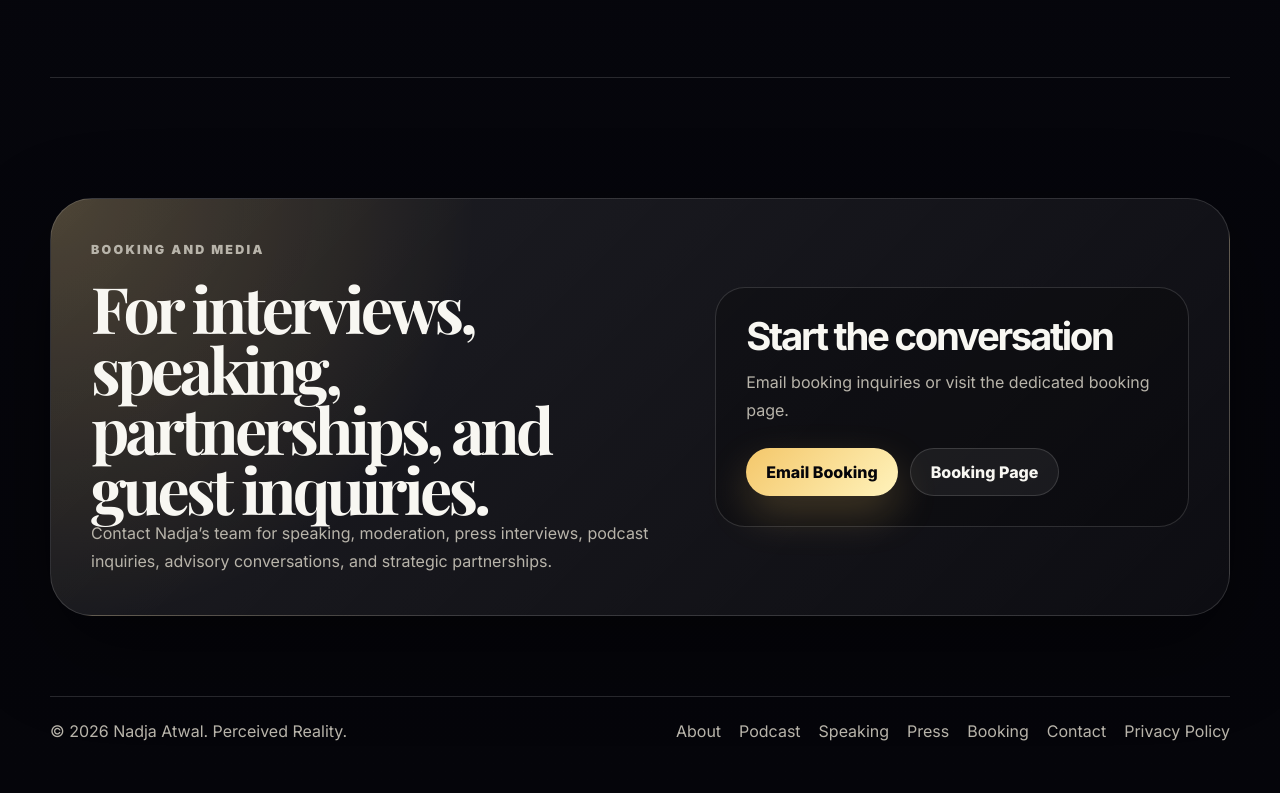
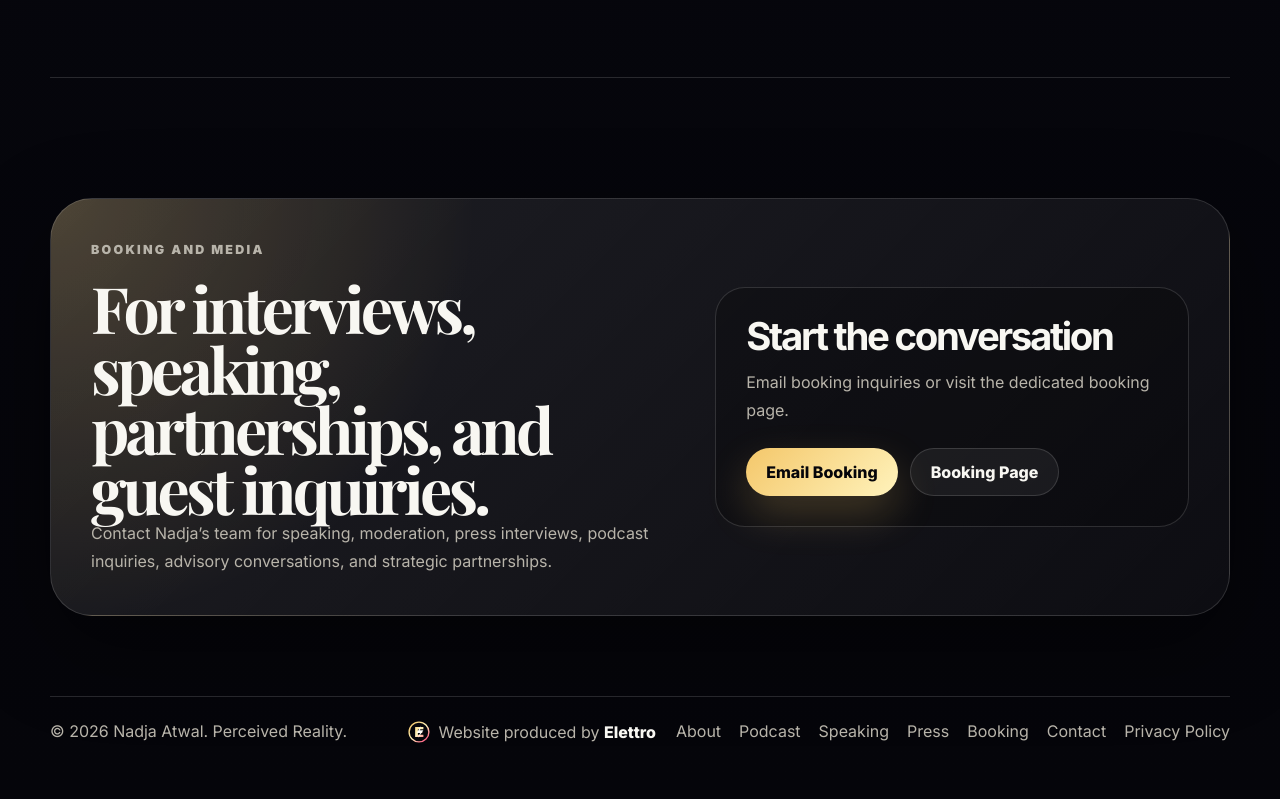
Before and after one commit to elettro/nadjaatwal, a plain HTML site: page index.html in a window 1280 px wide. Shown: the part 7589-8388 px from the top of the page. Drawn offline with nearby package versions, Linux system fonts and the light colour scheme.

Commit message:
Add Elettro footer credit

```diff
--- a/css/style.css
+++ b/css/style.css
@@ -779,6 +779,29 @@ h1 span {
   gap: 18px;
 }
 
+.production-credit {
+  margin-left: auto;
+}
+
+.production-credit a {
+  display: inline-flex;
+  align-items: center;
+  gap: 8px;
+  color: var(--muted);
+  transition: color 0.25s ease;
+}
+
+.production-credit img {
+  width: 22px;
+  height: 22px;
+  flex: 0 0 22px;
+}
+
+.production-credit strong {
+  color: var(--text);
+  font-weight: 800;
+}
+
 .footer a:hover {
   color: var(--text);
 }
@@ -924,6 +947,10 @@ h1 span {
 
   .footer {
     flex-direction: column;
+  }
+
+  .production-credit {
+    margin-left: 0;
   }
 
   .footer div {
--- a/index.html
+++ b/index.html
@@ -260,6 +260,12 @@
     </main>
     <footer class="footer">
       <p>© 2026 Nadja Atwal. Perceived Reality.</p>
+      <p class="production-credit">
+        <a href="https://elettro.com" target="_blank" rel="noopener" aria-label="Website produced by Elettro (opens in a new tab)">
+          <img src="/images/elettro-logo.svg" alt="" aria-hidden="true" />
+          <span>Website produced by <strong>Elettro</strong></span>
+        </a>
+      </p>
       <div>
         <a href="/#about">About</a>
         <a href="/podcast/">Podcast</a>
```
Also changed, not shown: ai-technology-commentary/index.html (+6 -0 lines), booking/index.html (+6 -0 lines), business-advisor/index.html (+6 -0 lines), media-architect/index.html (+6 -0 lines), podcast/index.html (+6 -0 lines), pr-strategist/index.html (+6 -0 lines), press/index.html (+6 -0 lines), privacy-policy/index.html (+6 -0 lines), report/index.html (+6 -0 lines), speaker/index.html (+6 -0 lines), images/elettro-logo.svg (added).
